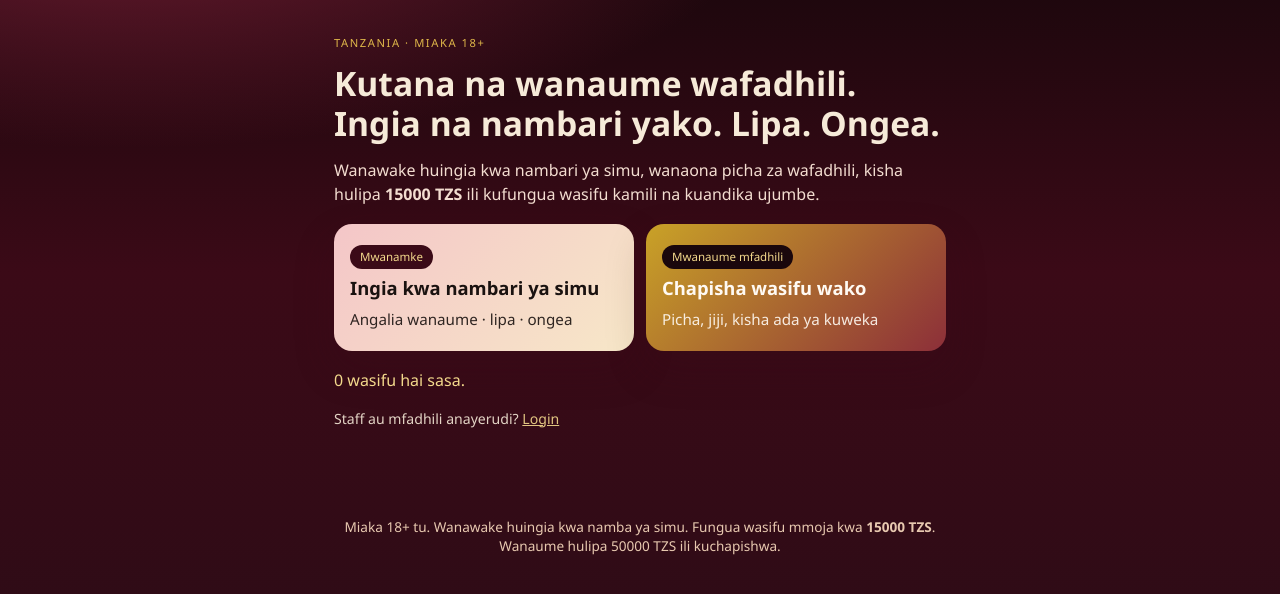
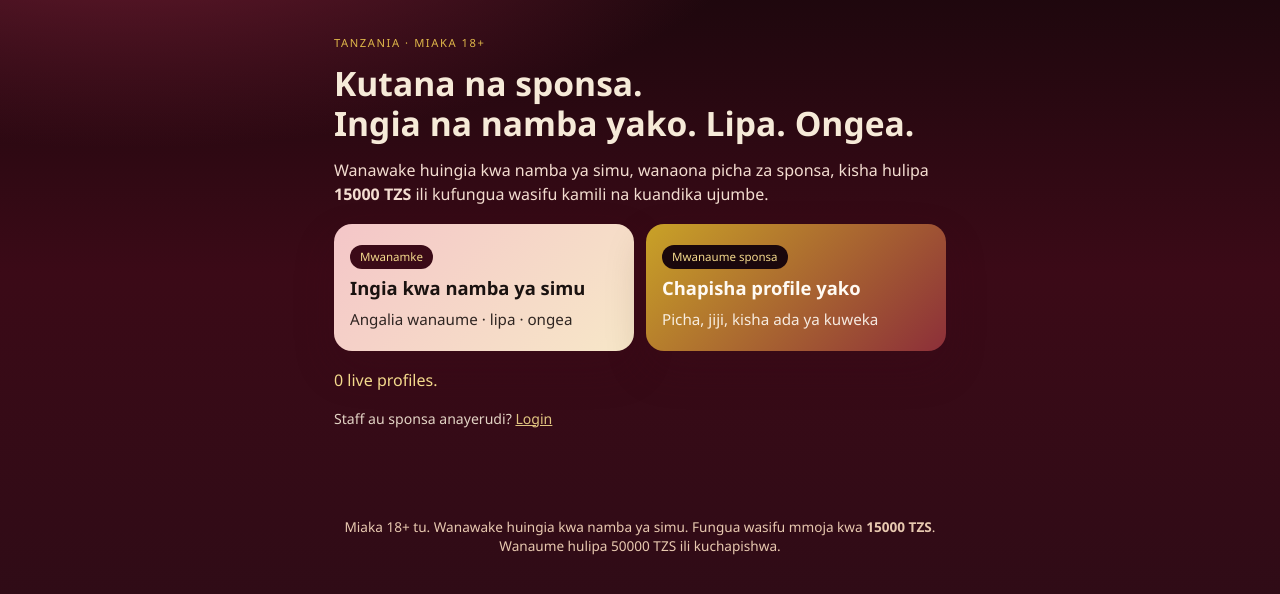
Before and after one commit to kengodhil/sponsa, a Django app: page / in a window 1280 px wide. Shown: the part 47-641 px from the top of the page. Run offline with Django 5.2, Linux system fonts and the light colour scheme.

Commit message:
Update Swahili: wanaume wafadhili/wafadhili to sponsa, nambari to namba, wasifu wako to profile yako, wasifu hai sasa to live profile

```diff
--- a/frontend/templates/pages/home.html
+++ b/frontend/templates/pages/home.html
@@ -4,22 +4,22 @@
 {% block content %}
 <section class="hero">
   <p class="kicker">Tanzania · Miaka 18+</p>
-  <h1>Kutana na wanaume wafadhili.<br>Ingia na nambari yako. Lipa. Ongea.</h1>
-  <p class="lead">Wanawake huingia kwa nambari ya simu, wanaona picha za wafadhili, kisha hulipa <strong>{{ unlock_fee|floatformat:0 }} TZS</strong> ili kufungua wasifu kamili na kuandika ujumbe.</p>
+  <h1>Kutana na sponsa.<br>Ingia na namba yako. Lipa. Ongea.</h1>
+  <p class="lead">Wanawake huingia kwa namba ya simu, wanaona picha za sponsa, kisha hulipa <strong>{{ unlock_fee|floatformat:0 }} TZS</strong> ili kufungua wasifu kamili na kuandika ujumbe.</p>
   <div class="choice-grid">
     <a class="choice choice-lady" href="{% url 'accounts:join_lady' %}">
       <span class="choice-tag">Mwanamke</span>
-      <strong>Ingia kwa nambari ya simu</strong>
+      <strong>Ingia kwa namba ya simu</strong>
       <em>Angalia wanaume · lipa · ongea</em>
     </a>
     <a class="choice choice-man" href="{% url 'accounts:join_sponsor' %}">
-      <span class="choice-tag">Mwanaume mfadhili</span>
-      <strong>Chapisha wasifu wako</strong>
+      <span class="choice-tag">Mwanaume sponsa</span>
+      <strong>Chapisha profile yako</strong>
       <em>Picha, jiji, kisha ada ya kuweka</em>
     </a>
   </div>
-  <p class="meta">{{ live_count }} wasifu {{ live_count|pluralize:"hai,hai" }} sasa.</p>
-  <p class="tiny">Staff au mfadhili anayerudi? <a href="{% url 'accounts:login' %}">Login</a></p>
+  <p class="meta">{{ live_count }} live profile{{ live_count|pluralize }}.</p>
+  <p class="tiny">Staff au sponsa anayerudi? <a href="{% url 'accounts:login' %}">Login</a></p>
 </section>
 
 {% if featured %}
```
